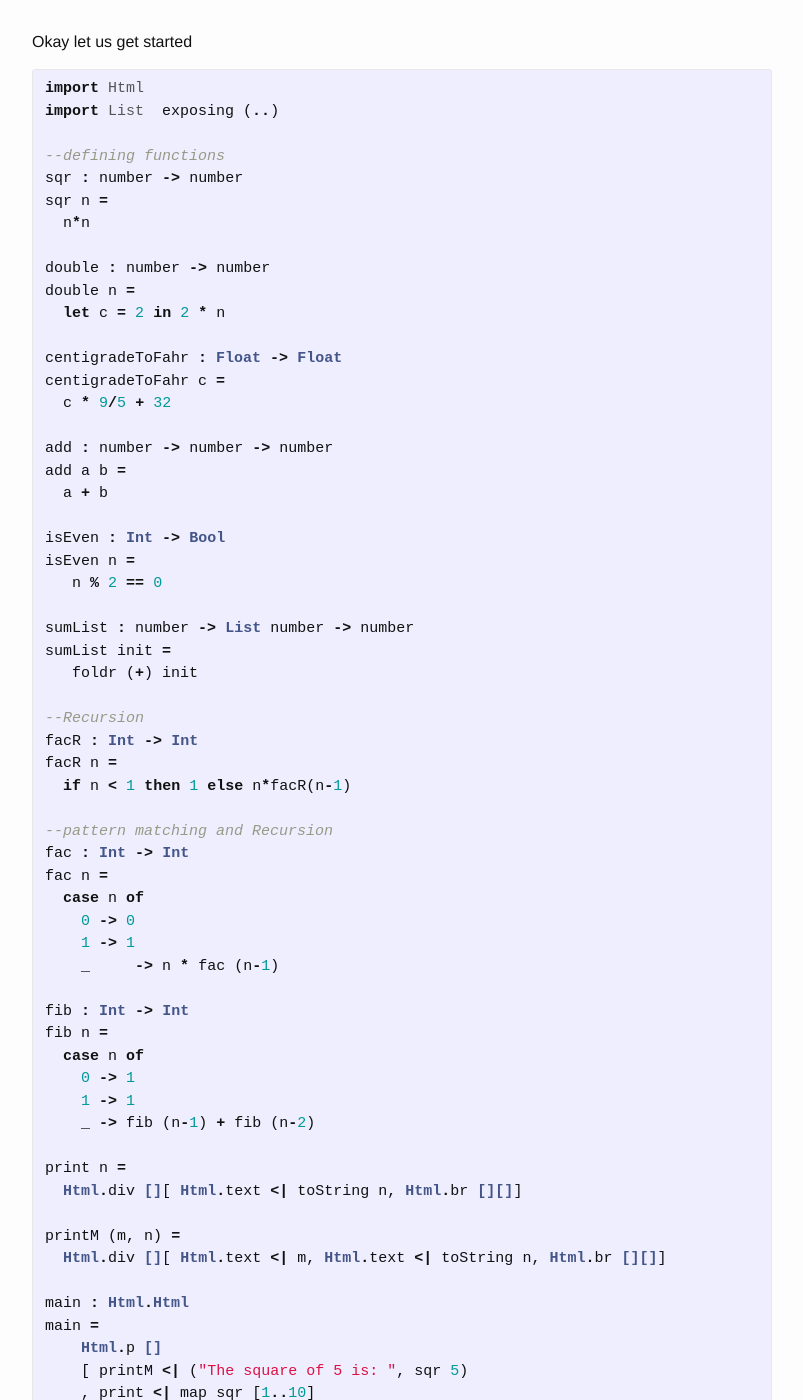
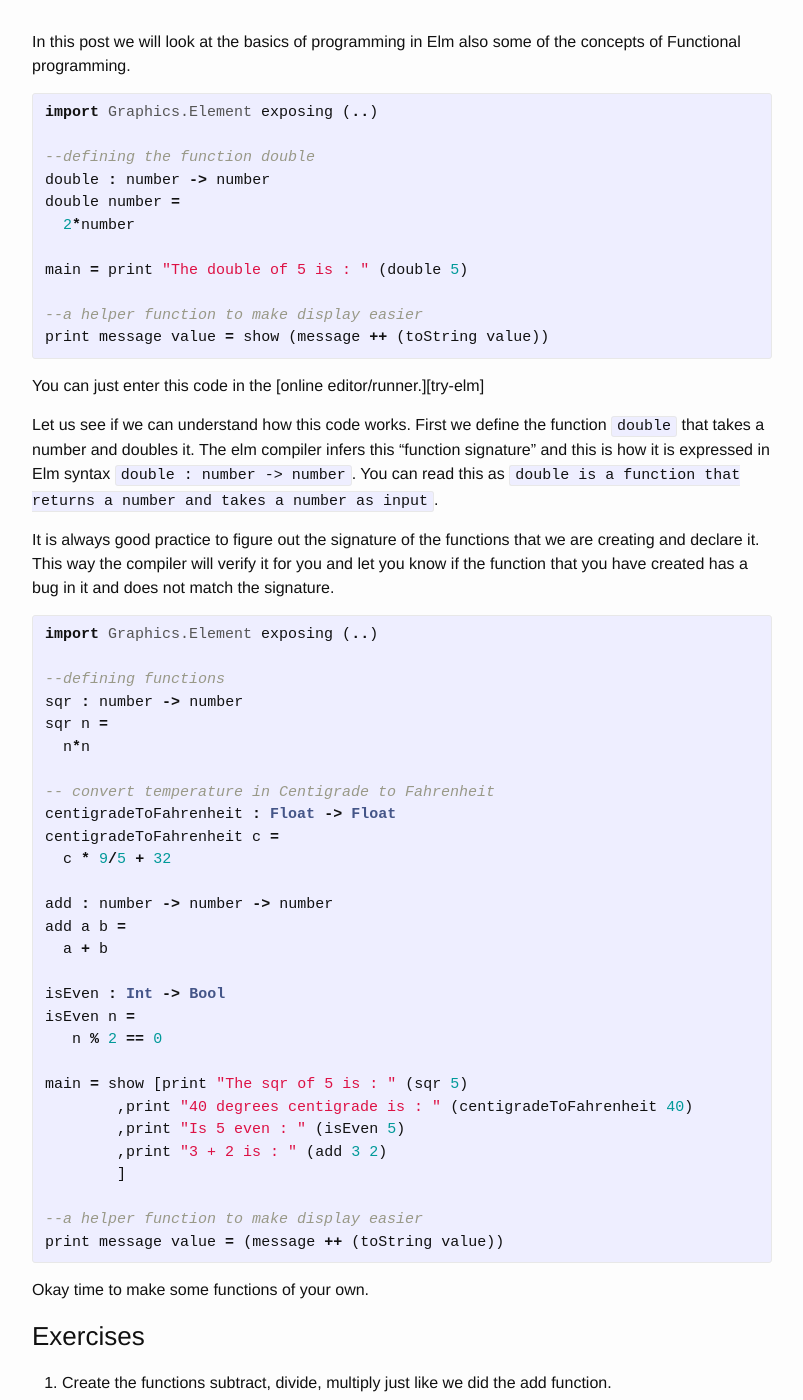
Before and after one commit to csmith111/csmith111.github.io, a Jekyll site: the page built from _posts/2016-02-07-ASecondBlogPost.markdown, in a window 1280 px wide and 1400 px high, scrolled down 212 px. Shown: the whole window, without its empty margins (238-1041 px from the left). Built offline with Jekyll 4.4.1, drawn with Linux system fonts in a browser that asks for light colours; some of the changed text lies outside the part shown.

Commit message:
fourth blog post

```diff
--- a/_posts/2016-02-07-ASecondBlogPost.markdown
+++ b/_posts/2016-02-07-ASecondBlogPost.markdown
@@ -6,23 +6,41 @@ summary:  In this post we will look at the basics of Elm. Most of this should be
 categories: jekyll update
 ---
 
-Okay let us get started
+In this post we will look at the basics of programming in Elm also some of the concepts of Functional programming.
 
 {% highlight Haskell %}
-import Html
-import List  exposing (..)
+import Graphics.Element exposing (..)
+
+--defining the function double
+double : number -> number
+double number =
+  2*number
+
+main = print "The double of 5 is : " (double 5)
+
+--a helper function to make display easier
+print message value = show (message ++ (toString value))
+
+{% endhighlight %}
+
+You can just enter this code in the [online editor/runner.][try-elm]
+
+Let us see if we can understand how this code works.
+First we define the function `double` that  takes a number and doubles it. The elm compiler infers this "function signature" and this is how it is expressed in Elm syntax `double : number -> number`. You can read this as `double is a function that returns a number and takes a number as input`.
+
+It is always good practice to figure out the signature of the functions that we are creating and declare it. This way the compiler will verify it for you and let you know if the function that you have created has a bug in it and does not match the signature.
+
+{% highlight Haskell %}
+import Graphics.Element exposing (..)
 
 --defining functions
 sqr : number -> number
 sqr n =
   n*n
 
-double : number -> number
-double n =
-  let c = 2 in 2 * n
-
-centigradeToFahr : Float -> Float
-centigradeToFahr c =
+-- convert temperature in Centigrade to Fahrenheit
+centigradeToFahrenheit : Float -> Float
+centigradeToFahrenheit c =
   c * 9/5 + 32
 
 add : number -> number -> number
@@ -33,10 +51,30 @@ isEven : Int -> Bool
 isEven n =
    n % 2 == 0
 
-sumList : number -> List number -> number
-sumList init =
-   foldr (+) init
+main = show [print "The sqr of 5 is : " (sqr 5)
+        ,print "40 degrees centigrade is : " (centigradeToFahrenheit 40)
+        ,print "Is 5 even : " (isEven 5)
+        ,print "3 + 2 is : " (add 3 2)
+        ]
 
+--a helper function to make display easier
+print message value = (message ++ (toString value))
+
+{% endhighlight %}
+
+Okay time to make some functions of your own.
+
+### Exercises
+
+1. Create the functions subtract, divide, multiply just like we did the add function.
+
+2. Create a function to convert from kilograms to pounds.
+
+3. Slightly more challenging create a function to check if a string is a palindrome. (Hint: there is a function called reverse that you can use.)
+
+## Recursive Functions
+
+{% highlight Haskell %}
 --Recursion
 facR : Int -> Int
 facR n =
@@ -57,23 +95,35 @@ fib n =
     1 -> 1
     _ -> fib (n-1) + fib (n-2)
 
-print n =
-  Html.div [][ Html.text <| toString n, Html.br [][]]
+len xs = case xs of
+  x::xs -> 1 + len xs
+  []    -> 0
 
-printM (m, n) =
-  Html.div [][ Html.text <| m, Html.text <| toString n, Html.br [][]]
+
+sumList : number -> List number -> number
+sumList init =
+  foldr (+) init
+
+
+print value =
+  Html.div [][ Html.text <| toString value, Html.br [][]]
+
+printM message value =
+  Html.div [][ Html.text <| message, Html.text <| toString value, Html.br [][]]
+
 
 main : Html.Html
 main =
     Html.p []
-    [ printM <| ("The square of 5 is: ", sqr 5)
-    , print <| map sqr [1..10]
-    , print <| map ((^)2) [1..10]
-    , print <| isEven 3
-    , print <| filter isEven [1..10]
-    , print <| sumList 0 [1..10]
-    , printM <| ("factorial of 5 is : ", fac 5)
-    , printM <| ("fibonacci of 5 is : ", fib 5)
+    [ printM "The square of 5 is: " (sqr 5)
+    , printM "The square of numbers from [1..10] is : " (map sqr [1..10])
+    , printM "The square of numbers from [1..10] is : " (map ((^)2) [1..10])
+    , printM "Is 3 even:" (isEven 3)
+    , printM "The square of odd numbers from [1..10] is : " (filter isEven [1..10])
+    , printM "The sum of all the numbers from [1..100] is : " (sumList 0 [1..10])
+    , printM "factorial(5) is : " (fac 5)
+    , printM "fibonacci(5) is : " (fib 5)
+    , printM "The length of the list [1,2,3] is :" (len [1..3])
     ]
 
 {% endhighlight %}
--- a/_posts/2016-02-08-ElmGraphics.markdown
+++ b/_posts/2016-02-08-ElmGraphics.markdown
@@ -101,8 +101,8 @@ makeSquareFilled color size =
 
 makeSquareOutlined : Color.Color -> Float -> Graphics.Collage.Form
 makeSquareOutlined color size =
-  square size
-  |>outlined (solid color)
+ square size
+ |>outlined (solid color)
 
 {% endhighlight %}
 
@@ -111,7 +111,7 @@ makeSquareOutlined color size =
 Now that we have a set of shapes to work with we can look at functions that transform them.
 
 
-### Using transformations of a Triangle to make a Star
+### Making a Star - using triangles and transformations
 
 Once we understand transformations we can use them to create more complex shapes and figures.
 
```
